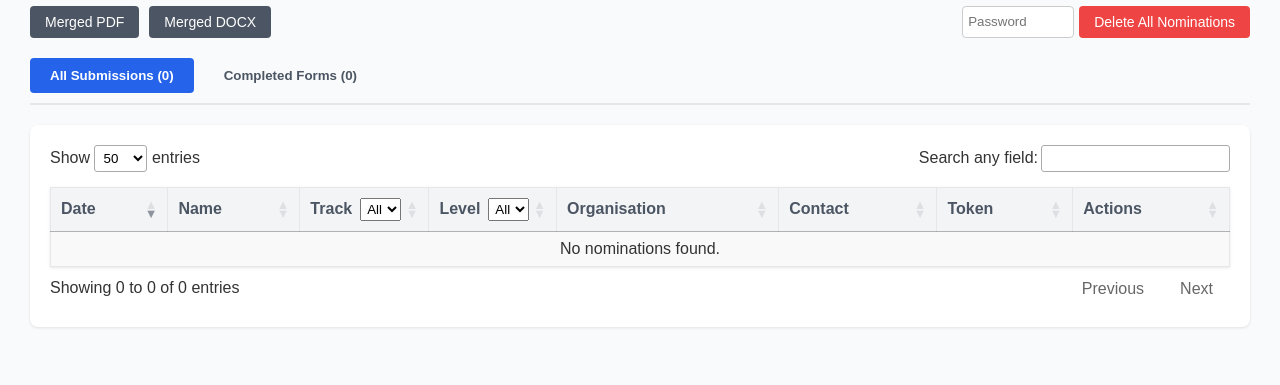
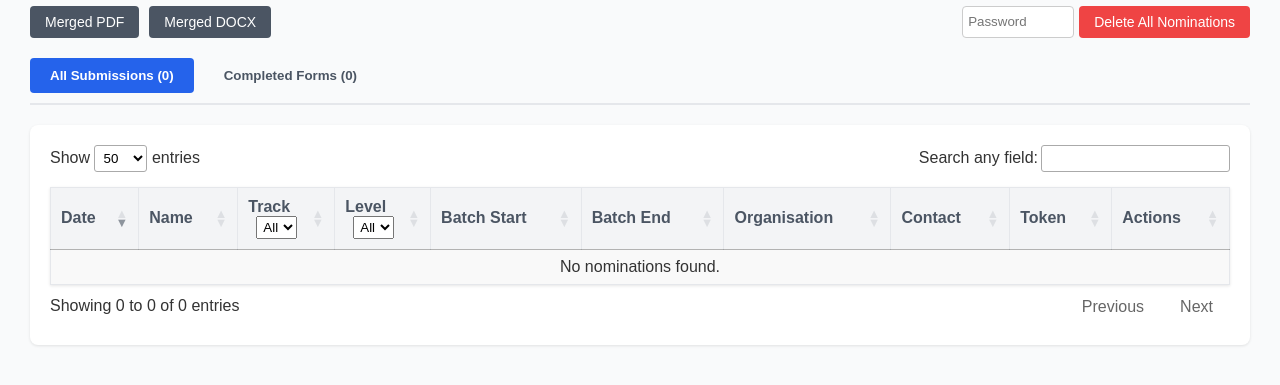
Before and after one commit to lovnishverma/futureskillsprime, a Flask app: page /admin in a window 1280 px wide. Shown: the part 154-539 px from the top of the page. Run offline with Flask 3, Linux system fonts and the light colour scheme; the visitor is signed in with stand-in values (Sample User, id 1); data that the repository does not hold is empty; some libraries are stand-ins or nearby versions.

Commit message:
Add batch start and end dates to admin panel

```diff
--- a/templates/admin.html
+++ b/templates/admin.html
@@ -80,6 +80,8 @@
                 <th>Name</th>
                 <th>Track</th>
                 <th>Level</th>
+                <th>Batch Start</th>
+                <th>Batch End</th>
                 <th>Organisation</th>
                 <th>Contact</th>
                 <th>Token</th>
@@ -93,6 +95,8 @@
                 <td>{{ row.name }}</td>
                 <td>{{ row.track }}</td>
                 <td>{{ row.level }}</td>
+                <td>{{ row.course_start_date }}</td>
+                <td>{{ row.course_end_date }}</td>
                 <td>{{ row.organisation }}</td>
                 <td>{{ row.contact }}</td>
                 <td style="font-family: monospace; font-size: 0.9em; color: #6b7280;">{{ row.token[:8] }}...</td>
@@ -116,6 +120,8 @@
                     <th>Name</th>
                     <th>Track</th>
                     <th>Level</th>
+                    <th>Batch Start</th>
+                    <th>Batch End</th>
                     <th>Token</th>
                     <th>Media</th>
                     <th>Actions</th>
@@ -128,6 +134,8 @@
                     <td>{{ row.name }}</td>
                     <td>{{ row.track }}</td>
                     <td>{{ row.level }}</td>
+                    <td>{{ row.course_start_date }}</td>
+                    <td>{{ row.course_end_date }}</td>
                     <td style="font-family: monospace; font-size: 0.9em; color: #6b7280;">{{ row.token[:8] }}...</td>
                     <td>
                         <a href="{{ row.photo_url }}" target="_blank" style="color: #2563eb; text-decoration: none; font-weight: 600;">Photo</a> |
```
